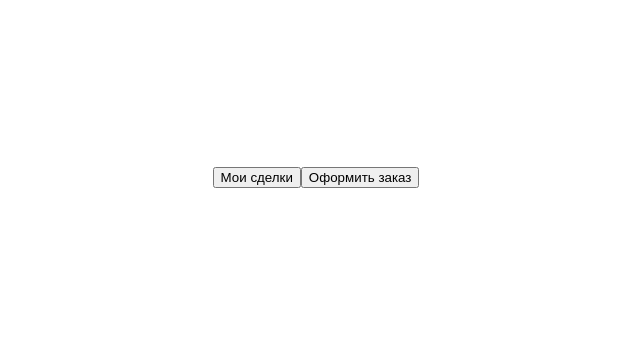
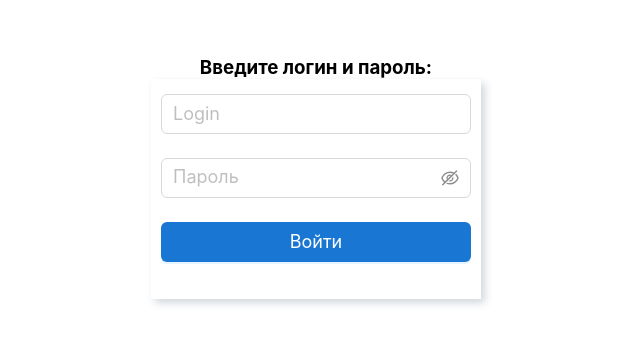
Before and after one commit to qoobatov/belgikgBot, a React (Create React App) app: page /belgikgBot/mytrades in a window 1280 px wide. Shown: the part 223-568 px from the top of the page, without its empty margins (324-964 px from the left). Built offline with nearby package versions, Linux system fonts and the light colour scheme.

Commit message:
single page aplication test

```diff
--- a/src/App.js
+++ b/src/App.js
@@ -1,18 +1,19 @@
 import "./App.css";
-import { BrowserRouter as Router, Routes, Route } from "react-router-dom";
+// import { BrowserRouter as Router, Routes, Route } from "react-router-dom";
 import Login from "./components/Login/Login";
-import MyTrades from "./components/MyTrades/MyTrades";
+// import MyTrades from "./components/MyTrades/MyTrades";
 
 function App() {
   return (
     <>
       <div className="app">
-        <Router>
+        <Login />
+        {/* <Router>
           <Routes>
             <Route path="/belgikgBot" element={<Login />} />
             <Route path="/belgikgBot/mytrades" element={<MyTrades />} />
           </Routes>
-        </Router>
+        </Router> */}
       </div>
     </>
   );
--- a/src/components/Login/Login.js
+++ b/src/components/Login/Login.js
@@ -1,13 +1,14 @@
-import React from "react";
+import React, { useState } from "react";
 import "./Login.css";
 import { Button, Form, Input } from "antd";
-import { useNavigate } from "react-router-dom";
-import { useState } from "react";
-import clients from "../../clients.json";
+// import { useNavigate } from "react-router-dom";
+import  clients  from "../../clients.json";
+import MyTrades from "../MyTrades/MyTrades";
 
 function Login() {
-  const navigate = useNavigate();
+//   const navigate = useNavigate();
   const [error, setError] = useState(false);
+  const [isLoggedIn, setIsLoggedIn] = useState(false);
 
   const onFinish = (values) => {
     const { username, password } = values;
@@ -15,11 +16,10 @@ function Login() {
       (user) => user.username === username && user.password === password
     );
     if (employee) {
-      navigate("/belgikgBot/mytrades");
-      // Перенаправляем на другую страницу
+      setIsLoggedIn(true);
     } else {
       setError(true);
-      console.log("Нету такого пользователя");
+      console.log("Нет такого пользователя");
     }
   };
 
@@ -29,6 +29,10 @@ function Login() {
 
   return (
     <div className="login-container">
+      {isLoggedIn ? (
+        <MyTrades />
+      ) : (
+        <>
           <h3>Введите логин и пароль:</h3>
           <Form
             name="basic"
@@ -40,7 +44,9 @@ function Login() {
             autoComplete="off"
           >
             {error && (
-          <span style={{ color: "red", margin: "0 auto", fontSize: "17px" }}>
+              <span
+                style={{ color: "red", margin: "0 auto", fontSize: "17px" }}
+              >
                 Неверный логин или пароль:
               </span>
             )}
@@ -50,7 +56,8 @@ function Login() {
               rules={[
                 {
                   required: true,
-              message: "Пожалуйста, введите имя пользователя или почту",
+                  message:
+                    "Пожалуйста, введите имя пользователя или почту",
                 },
               ]}
             >
@@ -80,8 +87,100 @@ function Login() {
               </div>
             </Form.Item>
           </Form>
+        </>
+      )}
     </div>
   );
 }
 
 export default Login;
+
+
+
+// import React from "react";
+// import "./Login.css";
+// import { Button, Form, Input } from "antd";
+// import { useNavigate } from "react-router-dom";
+// import { useState } from "react";
+// import clients from "../../clients.json";
+
+// function Login() {
+//   const navigate = useNavigate();
+//   const [error, setError] = useState(false);
+
+//   const onFinish = (values) => {
+//     const { username, password } = values;
+//     const employee = clients.users.find(
+//       (user) => user.username === username && user.password === password
+//     );
+//     if (employee) {
+//       navigate("/belgikgBot/mytrades");
+//       // Перенаправляем на другую страницу
+//     } else {
+//       setError(true);
+//       console.log("Нету такого пользователя");
+//     }
+//   };
+
+//   const onFinishFailed = (errorInfo) => {
+//     console.log("Failed:", errorInfo);
+//   };
+
+//   return (
+//     <div className="login-container">
+//         <h3>Введите логин и пароль:</h3>
+//       <Form
+//         name="basic"
+//         initialValues={{
+//           remember: true,
+//         }}
+//         onFinish={onFinish}
+//         onFinishFailed={onFinishFailed}
+//         autoComplete="off"
+//       >
+//         {error && (
+//           <span style={{ color: "red", margin: "0 auto", fontSize: "17px" }}>
+//             Неверный логин или пароль:
+//           </span>
+//         )}
+//         <Form.Item
+//           name="username"
+//           placeholder="Username"
+//           rules={[
+//             {
+//               required: true,
+//               message: "Пожалуйста, введите имя пользователя или почту",
+//             },
+//           ]}
+//         >
+//           <Input placeholder="Login" />
+//         </Form.Item>
+
+//         <Form.Item
+//           name="password"
+//           rules={[
+//             {
+//               required: true,
+//               message: "Пожалуйста, введите пароль",
+//             },
+//           ]}
+//         >
+//           <Input.Password placeholder="Пароль" />
+//         </Form.Item>
+
+//         <Form.Item>
+//           <div className="btn-and-forgot-pass-container">
+//             <Button type="primary" htmlType="submit">
+//               Войти
+//             </Button>
+//             {/* <a className="login-form-forgot" href="">
+//             Забыли пароль?
+//         </a> */}
+//           </div>
+//         </Form.Item>
+//       </Form>
+//     </div>
+//   );
+// }
+
+// export default Login;
```
Lines whose indentation alone changed are shown as unchanged.
